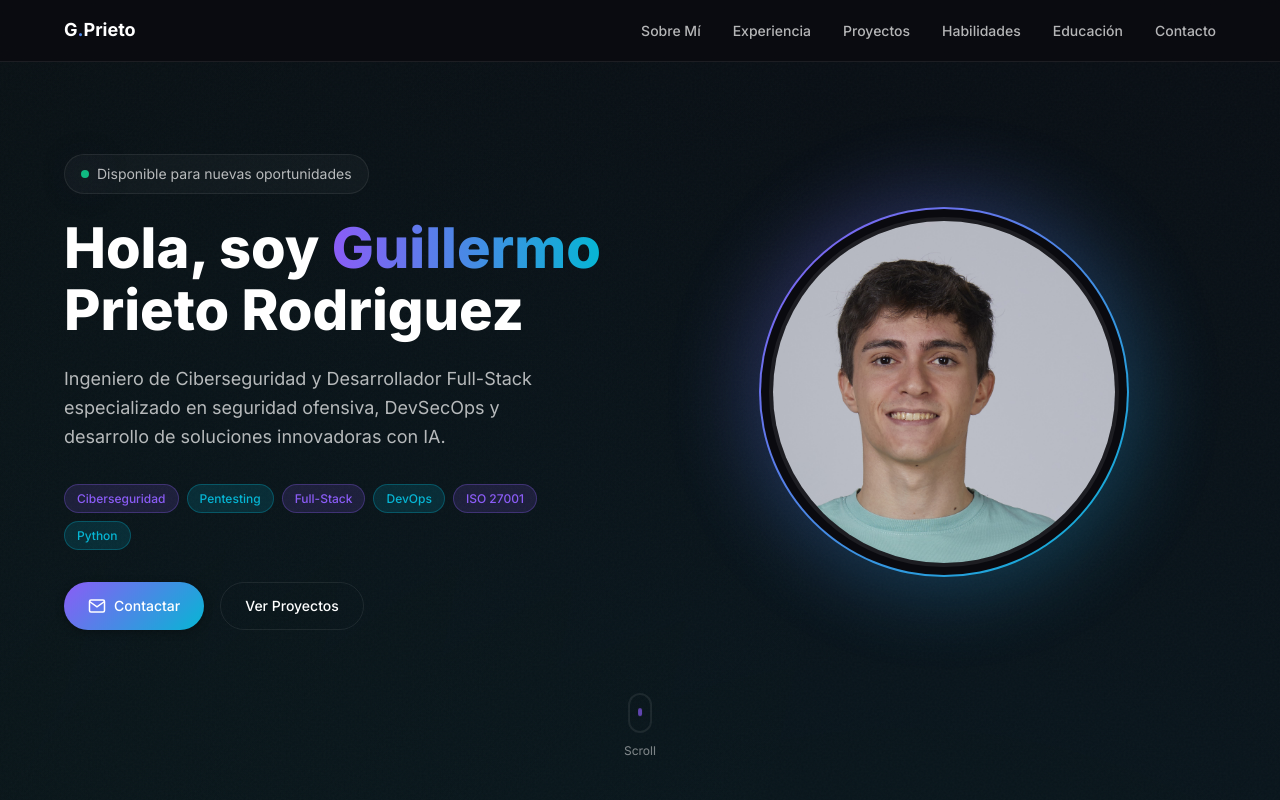
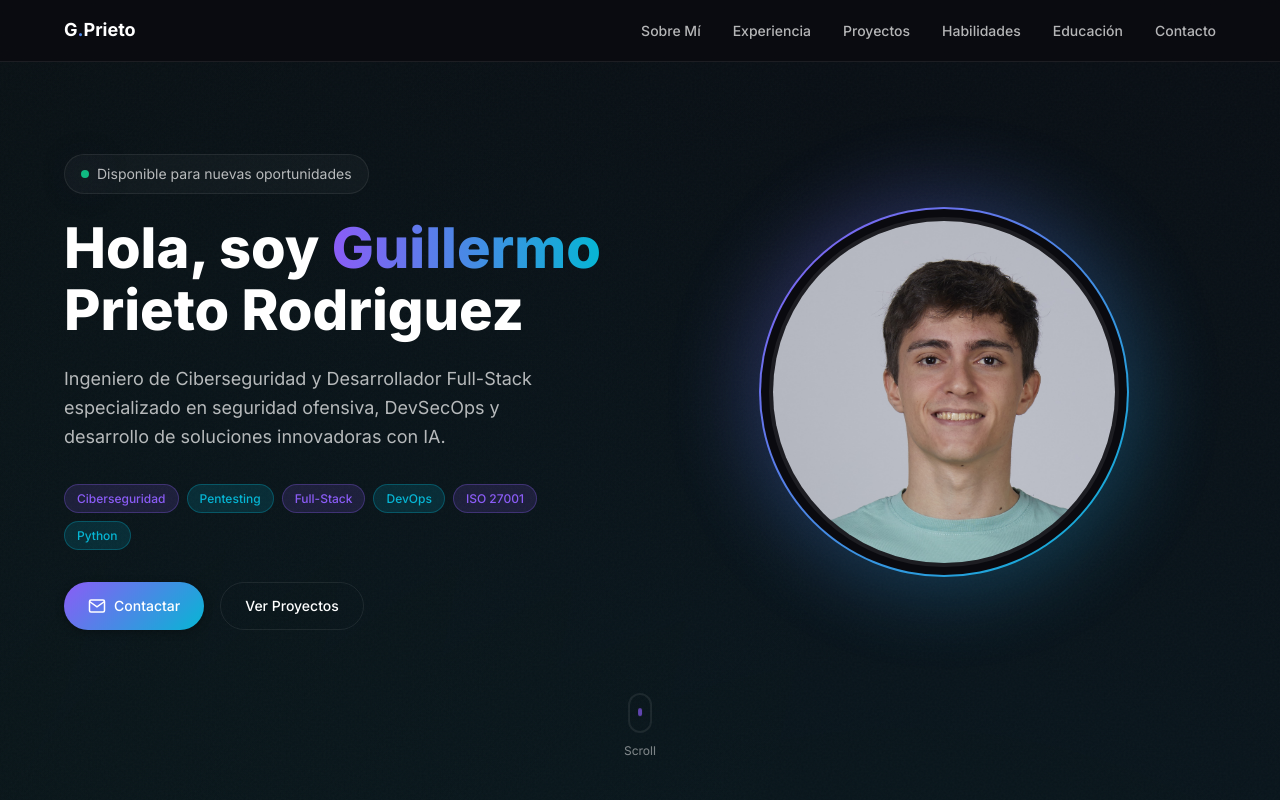
Before and after one commit to Dankar44/CV-Daniel-Karimi, a React (Vite) app: page / in a window 1280 px wide. Shown: the top 800 px of the page. Built offline with nearby package versions, Linux system fonts and the light colour scheme.

Commit message:
Move hero image to the left to center face

```diff
--- a/src/index.css
+++ b/src/index.css
@@ -538,7 +538,7 @@ body {
   height: 100%;
   border-radius: 50%;
   object-fit: cover;
-  object-position: 55% 20%;
+  object-position: 40% 20%;
   border: 4px solid var(--border);
   position: relative;
   z-index: 2;
```
